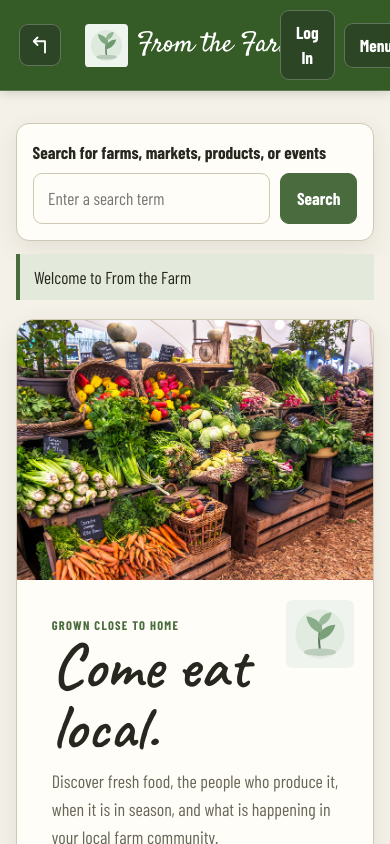
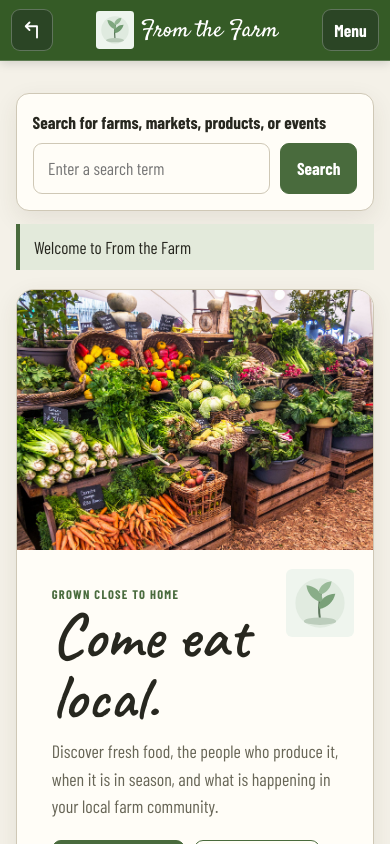
Before and after one commit to JadesTheDev/academic_projects, a React (Create React App) app in the folder sdc445/from_the_farm/: page / in a window 390 px wide. Shown: the top 844 px of the page. Built offline with nearby package versions, Linux system fonts and the light colour scheme.

Commit message:
Update App.css

```diff
--- a/sdc445/from_the_farm/src/App.css
+++ b/sdc445/from_the_farm/src/App.css
@@ -512,3 +512,66 @@ cards, community section, footer, and responsive layout.
     flex-direction: column;
   }
 }
+
+
+/* =====================================================
+   Mobile Header
+   ===================================================== */
+
+@media (max-width: 650px) {
+  .header {
+    grid-template-columns: auto minmax(0, 1fr) auto;
+    gap: 0.5rem;
+
+    padding: 0.55rem 0.7rem;
+  }
+
+  .header-navigation {
+    gap: 0;
+  }
+
+  .header-navigation .header-icon-button:nth-child(2) {
+    display: none;
+  }
+
+  .brand-button {
+    justify-self: center;
+
+    min-width: 0;
+    max-width: 100%;
+
+    gap: 0.4rem;
+    padding: 0.15rem 0.25rem;
+  }
+
+  .brand-logo {
+    width: 38px;
+    height: 38px;
+
+    flex-shrink: 0;
+  }
+
+  .app-title {
+    min-width: 0;
+    overflow: hidden;
+
+    font-size: 1.45rem;
+
+    text-overflow: ellipsis;
+    white-space: nowrap;
+  }
+
+  .header-actions {
+    gap: 0.4rem;
+  }
+
+  .header-action-button {
+    min-height: 40px;
+
+    padding: 0.45rem 0.7rem;
+  }
+
+  .header-actions .header-action-button:first-child {
+    display: none;
+  }
+}
```
